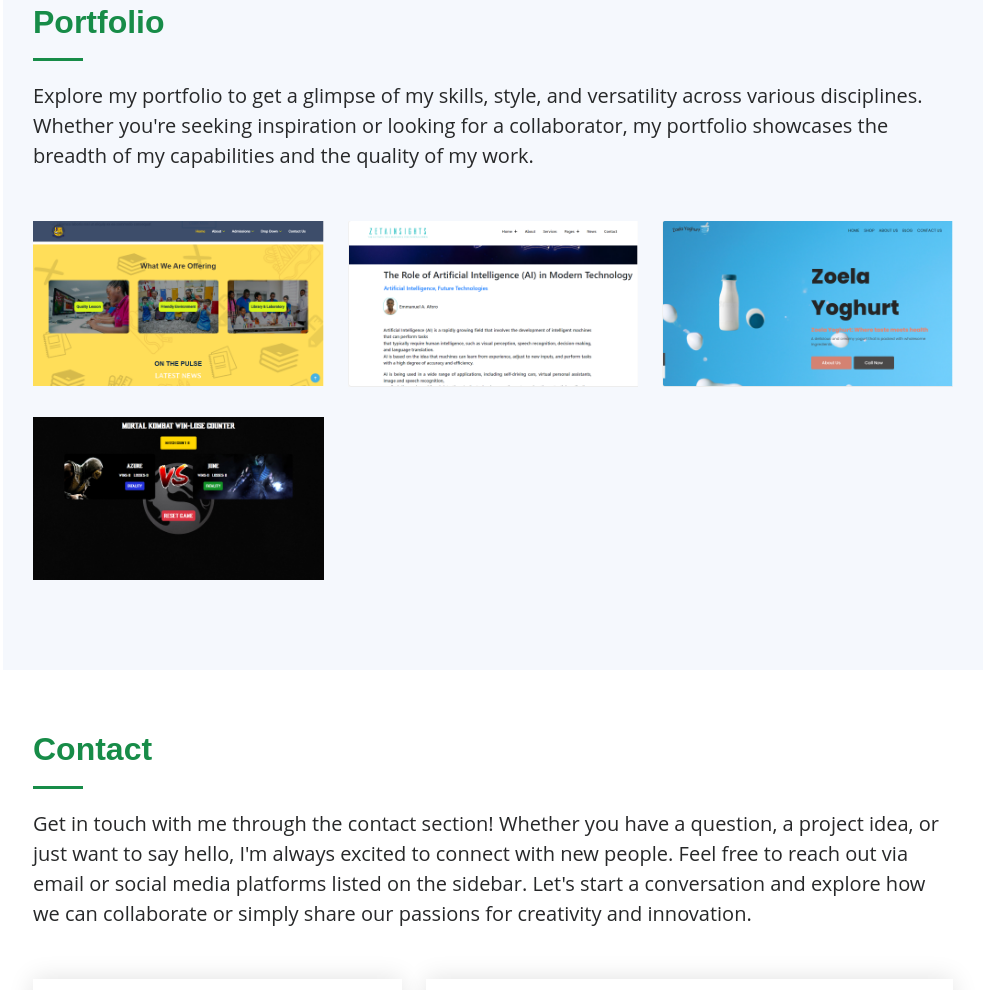
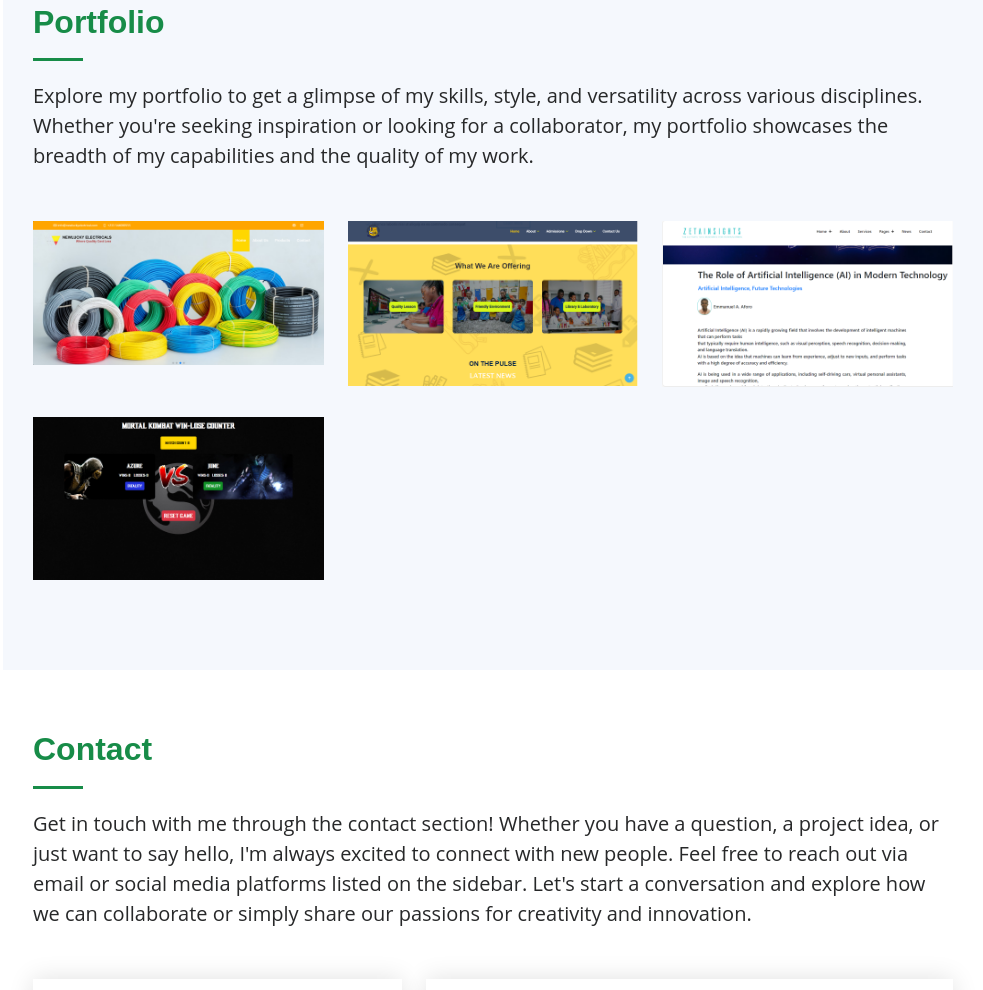
Before and after one commit to Knightcore16/Nitecore-Digital, a plain HTML site: page index.html in a window 1280 px wide. Shown: the part 3648-4638 px from the top of the page, without its empty margins (297-1280 px from the left). Drawn offline with nearby package versions, Linux system fonts and the light colour scheme; a script that the page names is missing.

Commit message:
Updated Portfolio Section

```diff
--- a/index.html
+++ b/index.html
@@ -401,10 +401,21 @@
         <div class="row portfolio-container" data-aos="fade-up" data-aos-delay="100">
           <div class="col-lg-4 col-md-6 portfolio-item filter-app">
             <div class="portfolio-wrap">
+              <img src="img/web.png" class="img-fluid" alt="" />
+              <div class="portfolio-links">
+                <a href="img/web.png" data-gallery="portfolioGallery" class="portfolio-lightbox"
+                  title="A website designed for New Lucky Electricals an electrical shop"><i class="bx bx-plus"></i></a>
+                  <a href="https://newluckyelectricalsghana.com/"><i class="bi bi-link-45deg"></i></a>
+              </div>
+            </div>
+          </div>
+
+          <div class="col-lg-4 col-md-6 portfolio-item filter-app">
+            <div class="portfolio-wrap">
               <img src="img/web1.png" class="img-fluid" alt="" />
               <div class="portfolio-links">
                 <a href="img/web1.png" data-gallery="portfolioGallery" class="portfolio-lightbox"
-                  title="A website made for a school"><i class="bx bx-plus"></i></a>
+                  title="A website made for a school (Not deployed yet)"><i class="bx bx-plus"></i></a>
               </div>
             </div>
           </div>
@@ -414,12 +425,12 @@
               <img src="img/web2.png" class="img-fluid" alt="" />
               <div class="portfolio-links">
                 <a href="img/web2.png" data-gallery="portfolioGallery" class="portfolio-lightbox"
-                  title="A blog website designed for news related to technology"><i class="bx bx-plus"></i></a>
+                  title="A blog website designed for news related to technology (Not deployed yet)"><i class="bx bx-plus"></i></a>
               </div>
             </div>
           </div>
 
-          <div class="col-lg-4 col-md-6 portfolio-item filter-app">
+          <!-- <div class="col-lg-4 col-md-6 portfolio-item filter-app">
             <div class="portfolio-wrap">
               <img src="img/web3.png" class="img-fluid" alt="" />
               <div class="portfolio-links">
@@ -428,7 +439,7 @@
                     class="bx bx-plus"></i></a>
               </div>
             </div>
-          </div>
+          </div> -->
 
           <div class="col-lg-4 col-md-6 portfolio-item filter-card">
             <div class="portfolio-wrap">
```
Also changed, not shown: img/web.png (added), 1 other file.
